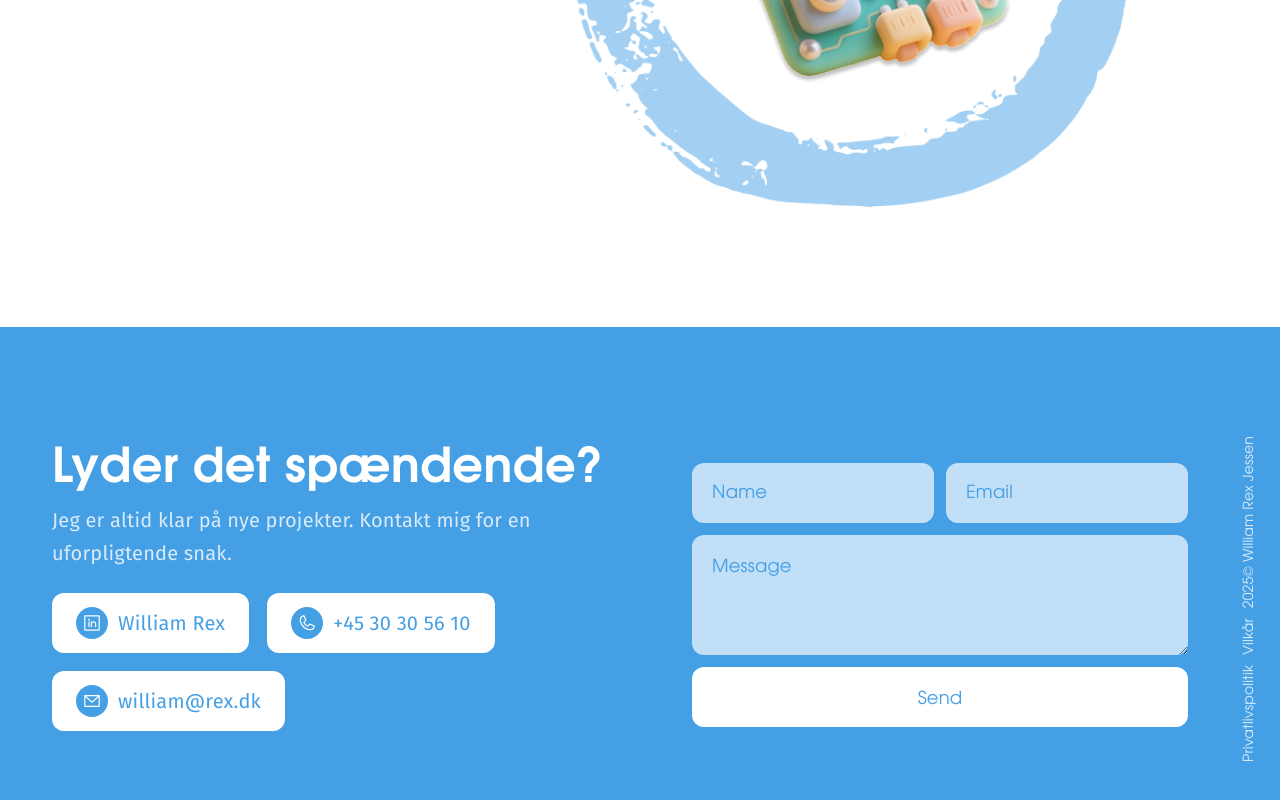
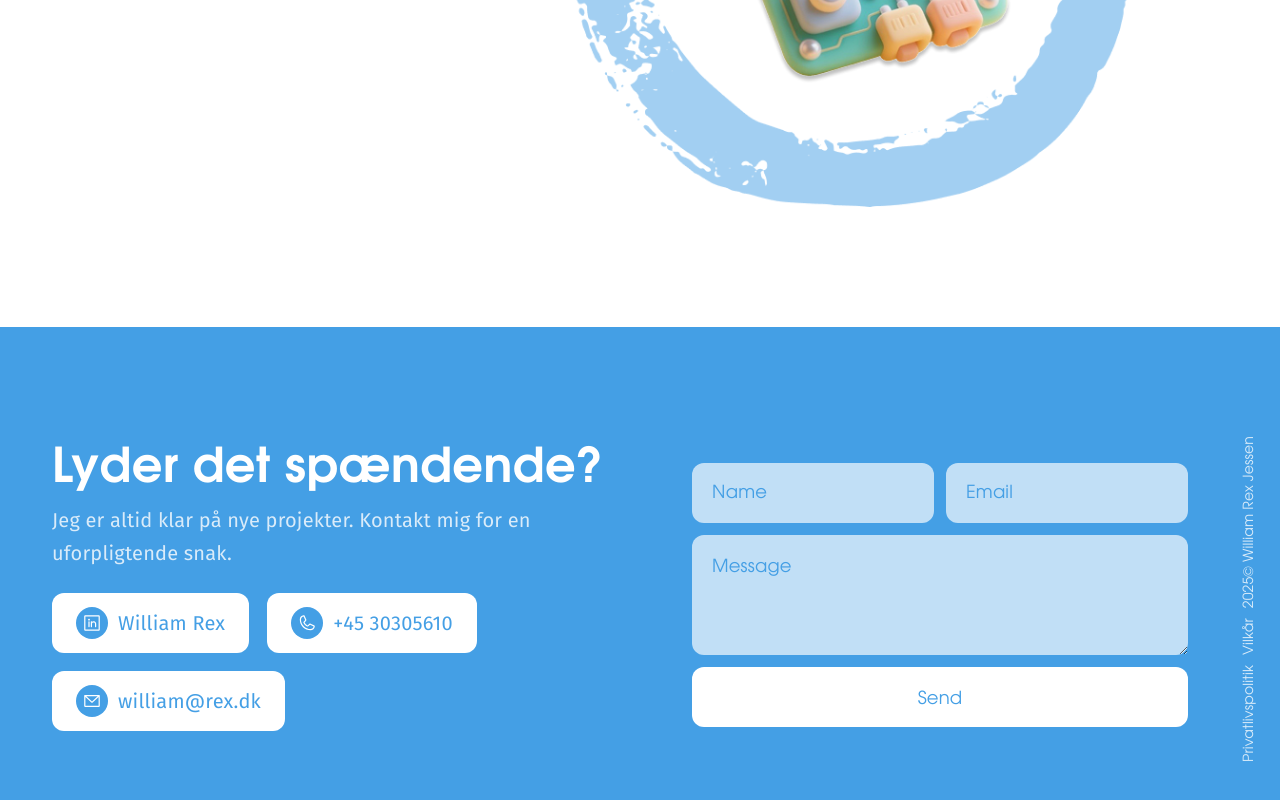
Before and after one commit to nightignition/wr, a plain HTML site: page index.html in a window 1280 px wide. Shown: the part 6204-7004 px from the top of the page. Drawn offline with Linux system fonts and the light colour scheme.

Commit message:
Update index.html

```diff
--- a/index.html
+++ b/index.html
@@ -491,7 +491,7 @@
 							<!-- Footer button -->
 							<a href="tel:(45)30305610" class="footer-button d-inline-flex flex-row align-items-center">
 								<img src="images/phone.svg" alt="phone icon svg">
-								<span>+45 30 30 56 10</span>
+								<span>+45 30305610</span>
 							</a>
 							<!-- Footer button -->
 							<a href="mailto:william@rex.dk" class="footer-button d-inline-flex flex-row align-items-center">
@@ -538,4 +538,5 @@
 <script src="plugins/wow/wow.min.js"></script>
 <script src="js/custom.js"></script>
 </body>
+
 </html>
```
